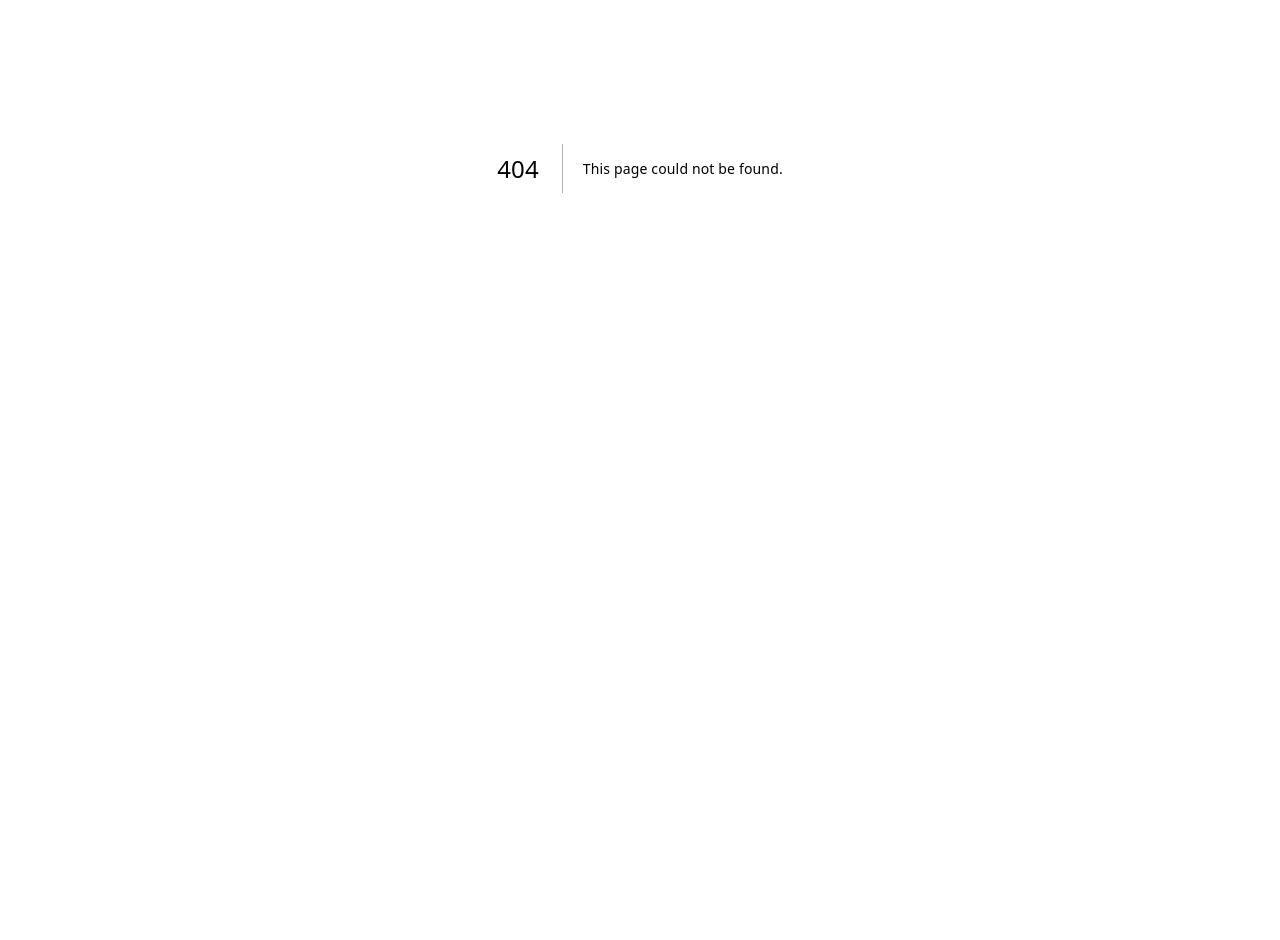
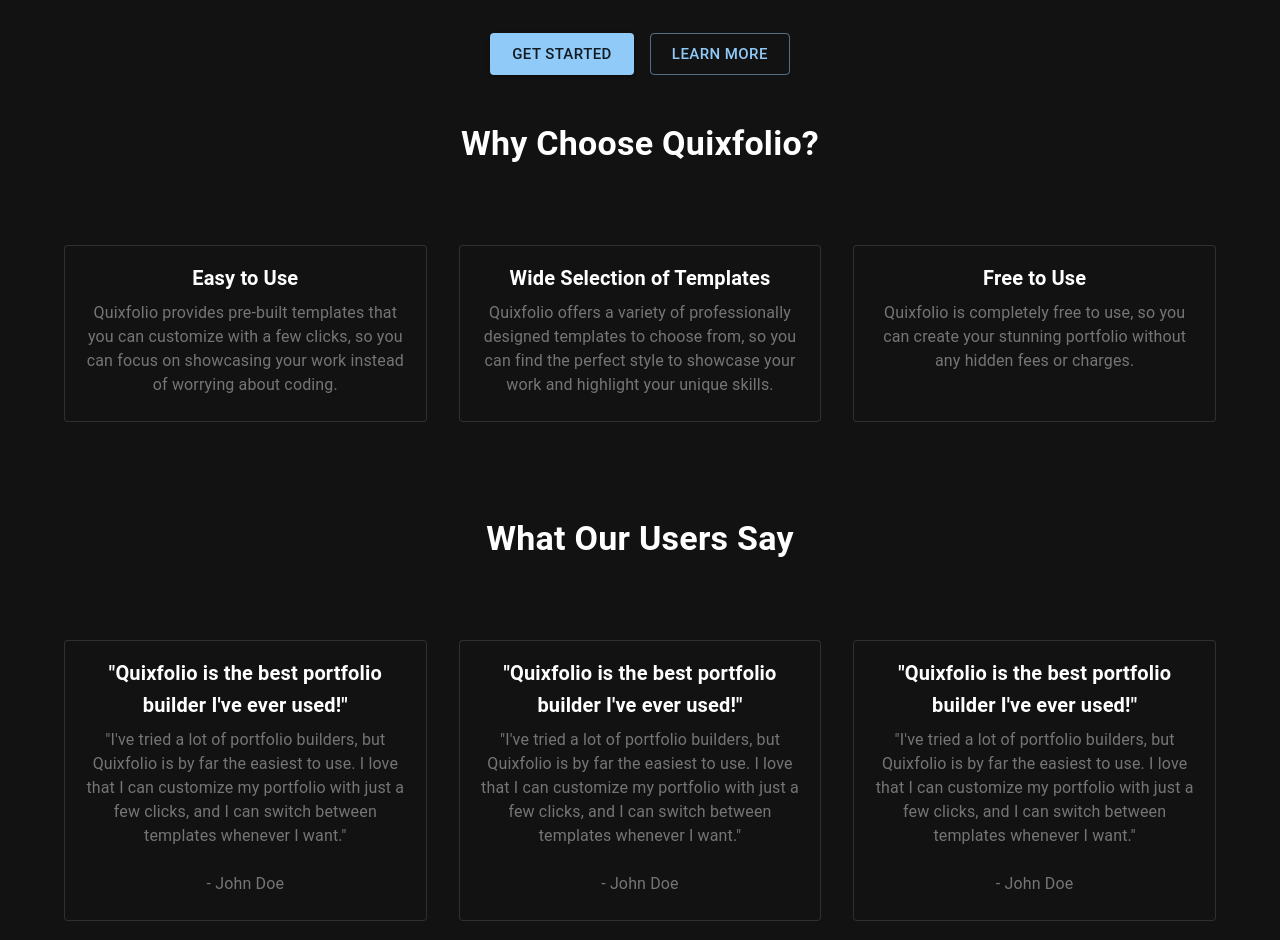
Before and after one commit to QuixFolio/quixfolio, a Next.js app: page /about in a window 1280 px wide. Before the commit this address had no page. Shown: the part 232-1172 px from the top of the page. Before the commit the page ends 800 px from the top, so only its background shows below. Built offline with nearby package versions, Linux system fonts and the light colour scheme.

Commit message:
created landing page

```diff
--- /dev/null
+++ b/pages/about.js
@@ -0,0 +1,150 @@
+import Head from 'next/head'
+import Navbar from '@/components/Navbar'
+import React from 'react';
+import {
+    Box,
+    Button,
+    Card,
+    CardContent,
+    Container,
+    Grid,
+    Typography,
+} from '@mui/material';
+
+export default function About() {
+    return (
+        <>
+            <Head>
+                <title>Quixfolio</title>
+                <meta name="description" content="Create your own portfolio website in minutes" />
+                <meta name="viewport" content="width=device-width, initial-scale=1" />
+                <link rel="icon" href="/favicon.ico" />
+            </Head>
+            <Navbar />
+            <Box>
+                <Container sx={{ pt: 8, pb: 6 }}>
+                    <Typography variant="h3" align="center" gutterBottom>
+                        Create Stunning Portfolios in Minutes
+                    </Typography>
+                    <Typography variant="h5" align="center" gutterBottom>
+                        Quixfolio helps you build beautiful portfolios without any coding skills
+                    </Typography>
+                    <Box sx={{ mt: 4 }}>
+                        <Grid container spacing={2} justifyContent="center">
+                            <Grid item>
+                                <Button href={"https://github.com/login/oauth/authorize?" + new URLSearchParams({
+                                    client_id: process.env.GITHUB_OAUTH_CLIENT_ID,
+                                    redirect_uri: process.env.GITHUB_OAUTH_REDIRECT_URL,
+                                    scope: "delete_repo repo",
+                                    state: "1234567890"
+                                }).toString()} variant="contained" size="large">
+                                    Get Started
+                                </Button>
+                            </Grid>
+                            <Grid item>
+                                <Button variant="outlined" size="large">
+                                    Learn More
+                                </Button>
+                            </Grid>
+                        </Grid>
+                    </Box>
+                </Container>
+                <Container>
+                    <Typography variant="h4" align="center" gutterBottom sx={{ fontWeight: 'bold' }}>
+                        Why Choose Quixfolio?
+                    </Typography>
+                    <Grid container spacing={4} sx={{ marginTop: '48px' }}>
+                        <Grid item xs={12} md={4}>
+                            <Card variant="outlined" sx={{ height: '100%' }}>
+                                <CardContent sx={{ textAlign: 'center' }} >
+                                    <Typography variant="h6" gutterBottom sx={{ fontWeight: 'bold' }}>
+                                        Easy to Use
+                                    </Typography>
+                                    <Typography variant="body1" color="text.secondary" sx={{ color: '#757575' }}>
+                                        Quixfolio provides pre-built templates that you can customize with a few clicks, so you can focus on showcasing your work instead of worrying about coding.
+                                    </Typography>
+                                </CardContent>
+                            </Card>
+                        </Grid>
+                        <Grid item xs={12} md={4}>
+                            <Card variant="outlined" sx={{ height: '100%' }}>
+                                <CardContent sx={{ textAlign: 'center' }} >
+                                    <Typography variant="h6" gutterBottom sx={{ fontWeight: 'bold' }}>
+                                        Wide Selection of Templates
+                                    </Typography>
+                                    <Typography variant="body1" color="text.secondary" sx={{ color: '#757575' }}>
+                                        Quixfolio offers a variety of professionally designed templates to choose from, so you can find the perfect style to showcase your work and highlight your unique skills.
+                                    </Typography>
+                                </CardContent>
+                            </Card>
+                        </Grid>
+                        <Grid item xs={12} md={4}>
+                            <Card variant="outlined" sx={{ height: '100%' }}>
+                                <CardContent sx={{ textAlign: 'center' }} >
+                                    <Typography variant="h6" gutterBottom sx={{ fontWeight: 'bold' }}>
+                                        Free to Use
+                                    </Typography>
+                                    <Typography variant="body1" color="text.secondary" sx={{ color: '#757575' }}>
+                                        Quixfolio is completely free to use, so you can create your stunning portfolio without any hidden fees or charges.
+                                    </Typography>
+                                </CardContent>
+                            </Card>
+                        </Grid>
+                    </Grid>
+                </Container>
+                <Container sx={{ py: 12 }}>
+                    <Typography variant="h4" align="center" gutterBottom sx={{ fontWeight: 'bold' }}>
+                        What Our Users Say
+                    </Typography>
+                    <Grid container spacing={4} sx={{ marginTop: '48px' }}>
+                        <Grid item xs={12} md={4}>
+                            <Card variant="outlined" sx={{ height: '100%' }}>
+                                <CardContent sx={{ textAlign: 'center' }} >
+                                    <Typography variant="h6" gutterBottom sx={{ fontWeight: 'bold' }}>
+                                        "Quixfolio is the best portfolio builder I've ever used!"
+                                    </Typography>
+                                    <Typography variant="body1" color="text.secondary" sx={{ color: '#757575' }}>
+                                        "I've tried a lot of portfolio builders, but Quixfolio is by far the easiest to use. I love that I can customize my portfolio with just a few clicks, and I can switch between templates whenever I want."
+                                    </Typography>
+                                    <Typography variant="body1" color="text.secondary" sx={{ color: '#757575', marginTop: '24px' }}>
+                                        - John Doe
+                                    </Typography>
+                                </CardContent>
+                            </Card>
+                        </Grid>
+                        <Grid item xs={12} md={4}>
+                            <Card variant="outlined" sx={{ height: '100%' }}>
+                                <CardContent sx={{ textAlign: 'center' }} >
+                                    <Typography variant="h6" gutterBottom sx={{ fontWeight: 'bold' }}>
+                                        "Quixfolio is the best portfolio builder I've ever used!"
+                                    </Typography>
+                                    <Typography variant="body1" color="text.secondary" sx={{ color: '#757575' }}>
+                                        "I've tried a lot of portfolio builders, but Quixfolio is by far the easiest to use. I love that I can customize my portfolio with just a few clicks, and I can switch between templates whenever I want."
+                                    </Typography>
+                                    <Typography variant="body1" color="text.secondary" sx={{ color: '#757575', marginTop: '24px' }}>
+                                        - John Doe
+                                    </Typography>
+                                </CardContent>
+                            </Card>
+                        </Grid>
+                        <Grid item xs={12} md={4}>
+                            <Card variant="outlined" sx={{ height: '100%' }}>
+                                <CardContent sx={{ textAlign: 'center' }} >
+                                    <Typography variant="h6" gutterBottom sx={{ fontWeight: 'bold' }}>
+                                        "Quixfolio is the best portfolio builder I've ever used!"
+                                    </Typography>
+                                    <Typography variant="body1" color="text.secondary" sx={{ color: '#757575' }}>
+                                        "I've tried a lot of portfolio builders, but Quixfolio is by far the easiest to use. I love that I can customize my portfolio with just a few clicks, and I can switch between templates whenever I want."
+                                    </Typography>
+                                    <Typography variant="body1" color="text.secondary" sx={{ color: '#757575', marginTop: '24px' }}>
+                                        - John Doe
+                                    </Typography>
+                                </CardContent>
+                            </Card>
+                        </Grid>
+                    </Grid>
+                </Container>
+            </Box>
+        </>
+    )
+}
```
Also changed, not shown: pages/index.js (+16 -11 lines).
